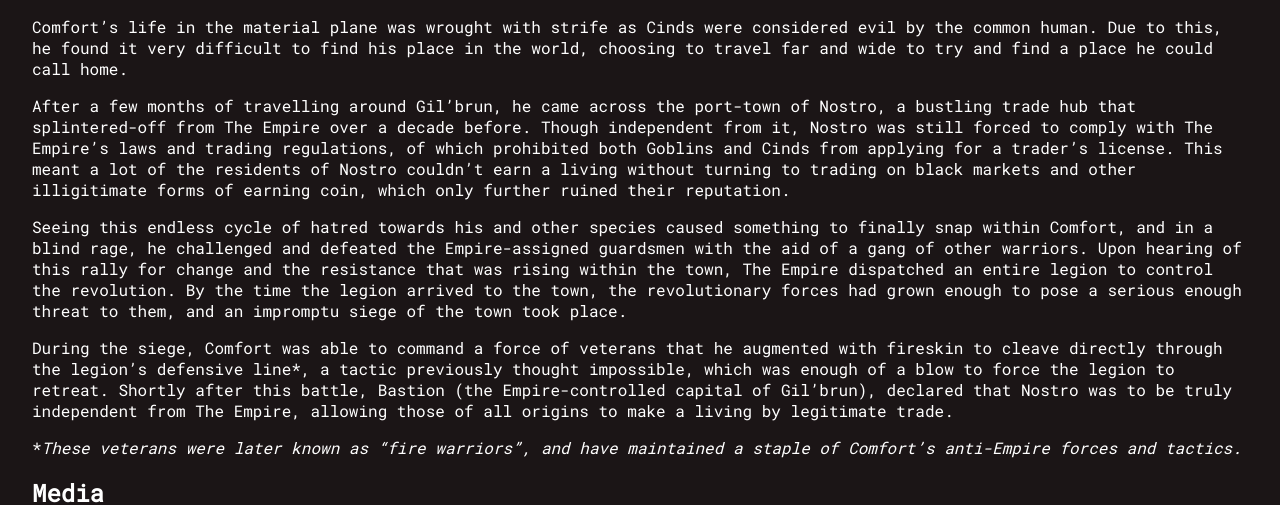
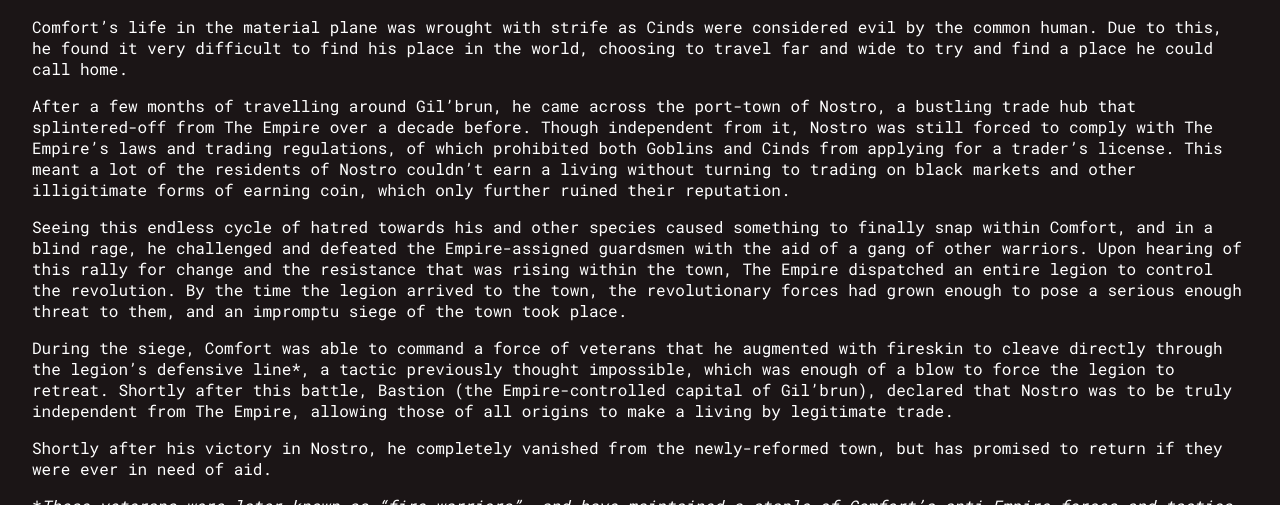
Before and after one commit to zuedev/eldragiir.guide, a Jekyll site: the page built from docs/_characters/comfort-emberheart.md, in a window 1280 px wide and 900 px high, scrolled down 1497 px, cut to the strip 89-594 px from the top of the window. Built offline with Jekyll 4.4.1, drawn with Linux system fonts in a browser that asks for light colours.

Commit message:
where did Comfort go after Nostro?

```diff
--- a/docs/_characters/comfort-emberheart.md
+++ b/docs/_characters/comfort-emberheart.md
@@ -60,6 +60,8 @@ Seeing this endless cycle of hatred towards his and other species caused somethi
 
 During the siege, Comfort was able to command a force of veterans that he augmented with fireskin to cleave directly through the legion's defensive line\*, a tactic previously thought impossible, which was enough of a blow to force the legion to retreat. Shortly after this battle, Bastion (the Empire-controlled capital of Gil'brun), declared that Nostro was to be truly independent from The Empire, allowing those of all origins to make a living by legitimate trade.
 
+Shortly after his victory in Nostro, he completely vanished from the newly-reformed town, but has promised to return if they were ever in need of aid.
+
 \*_These veterans were later known as "fire warriors", and have maintained a staple of Comfort's anti-Empire forces and tactics._
 
 ## Media
```
